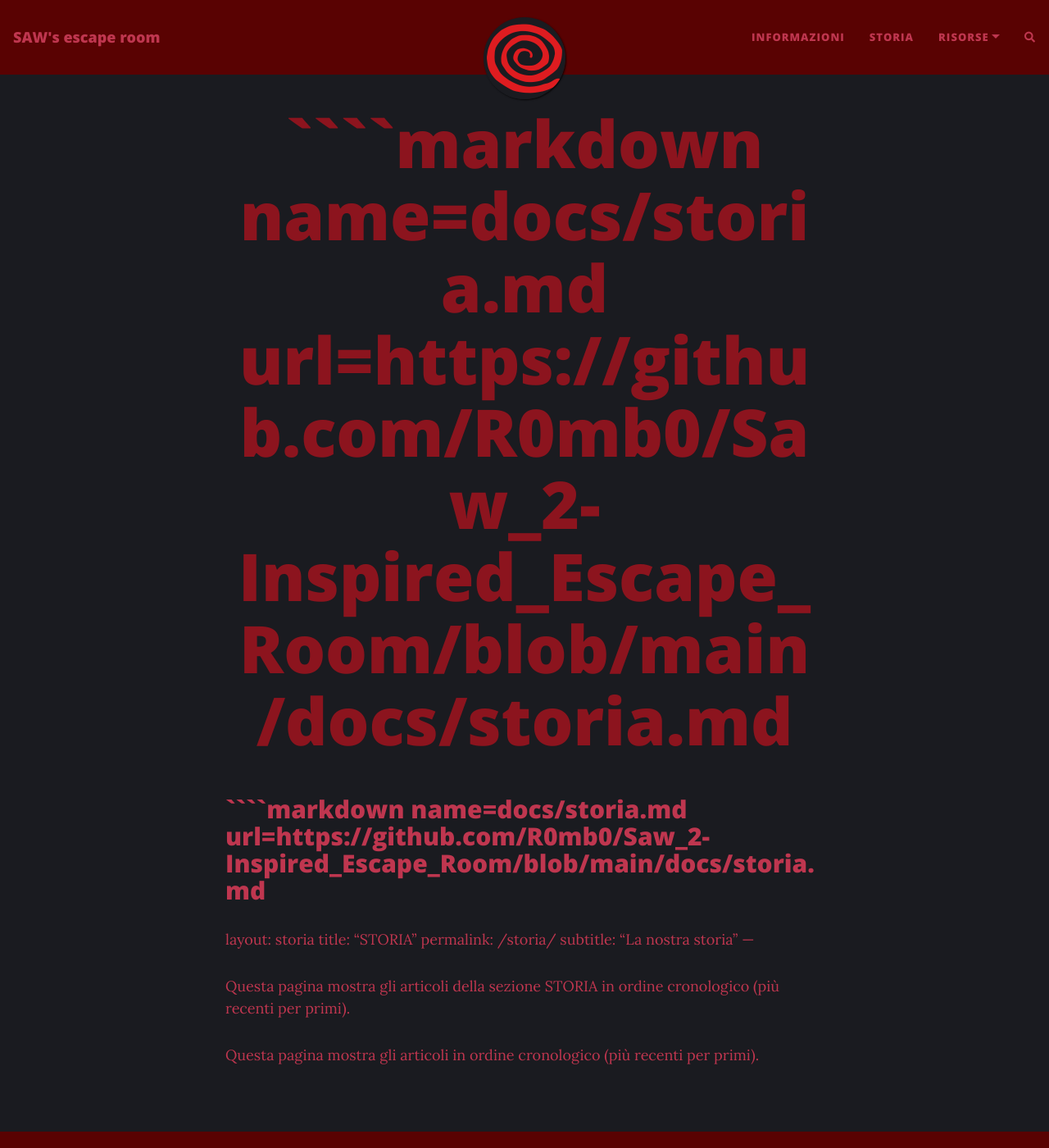
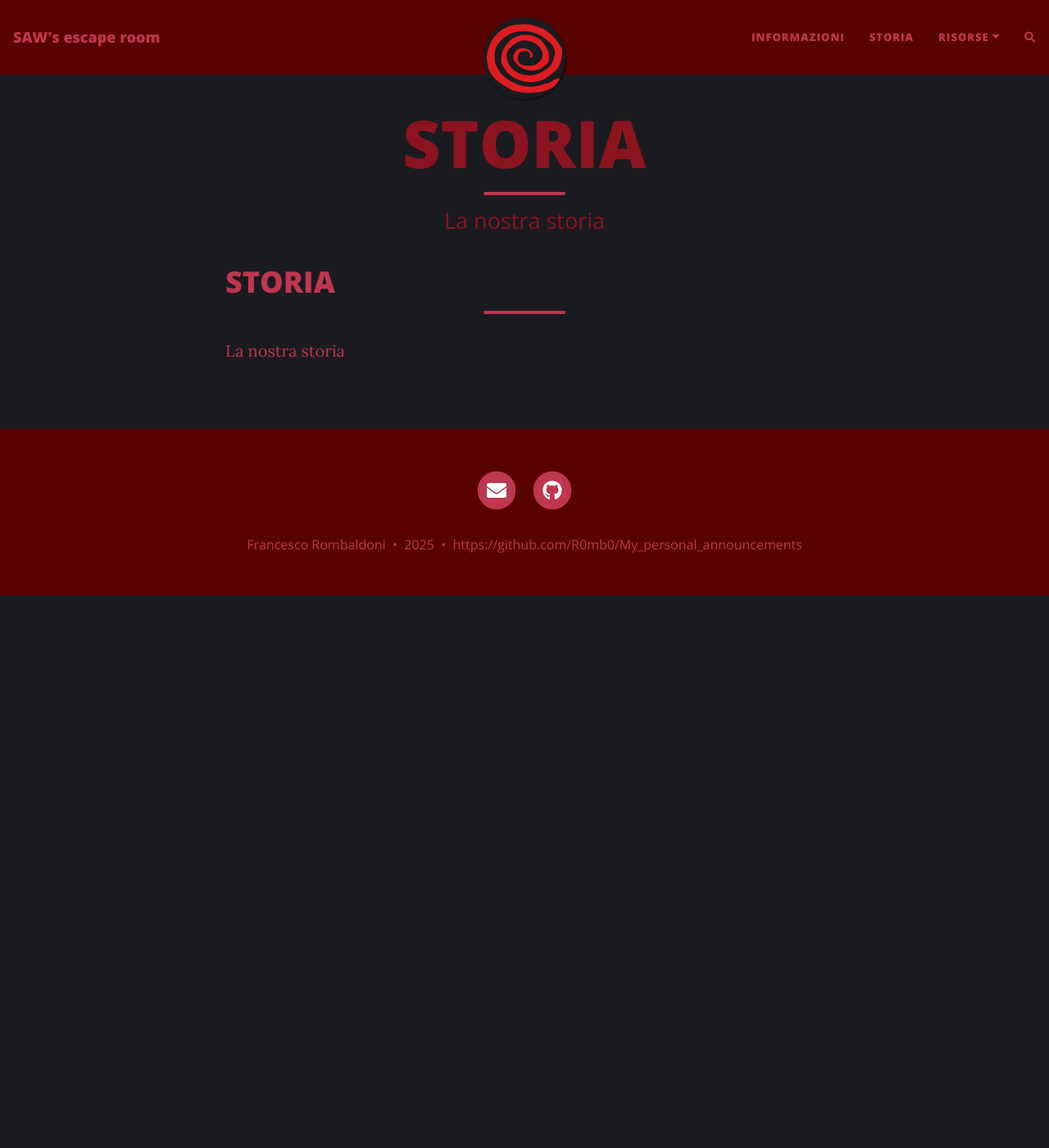
Before and after one commit to R0mb0/Saw_2-Inspired_Escape_Room, a Jekyll site: the page built from docs/storia.md, in a window 1280 px wide and 1400 px high. Shown: the whole window at 82% size. Built offline with Jekyll 4.4.1, drawn with Linux system fonts in a browser that asks for light colours; nearby versions of some CDN libraries; our own code applies the rules of GitHub Pages for plain Markdown files; comment, search, counter and statistics services are not loaded.

Commit message:
Minor update

`````diff
--- a/docs/storia.md
+++ b/docs/storia.md
@@ -1,4 +1,3 @@
-````markdown name=docs/storia.md url=https://github.com/R0mb0/Saw_2-Inspired_Escape_Room/blob/main/docs/storia.md
 ---
 layout: storia
 title: "STORIA"
@@ -7,5 +6,3 @@
 ---
 
 Questa pagina mostra gli articoli della sezione STORIA in ordine cronologico (più recenti per primi).
-
-Questa pagina mostra gli articoli in ordine cronologico (più recenti per primi).
`````
